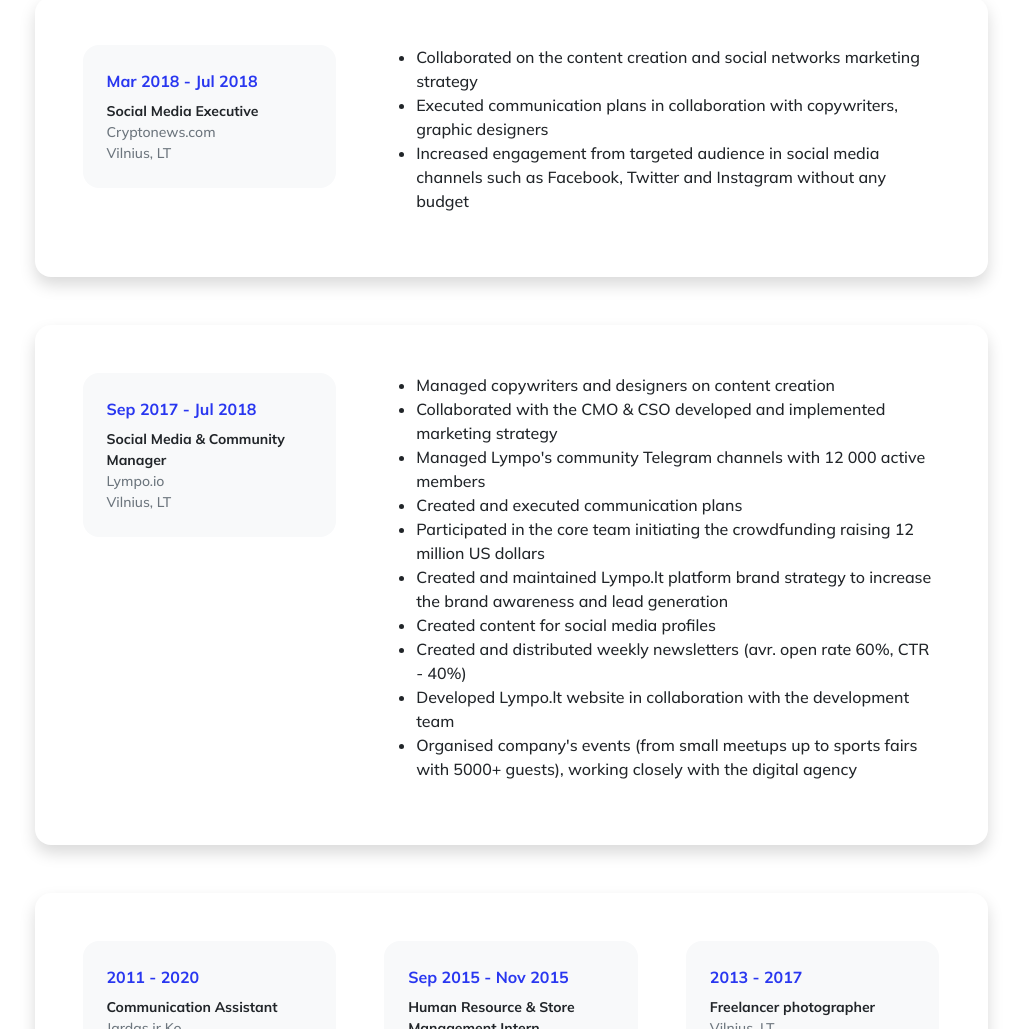
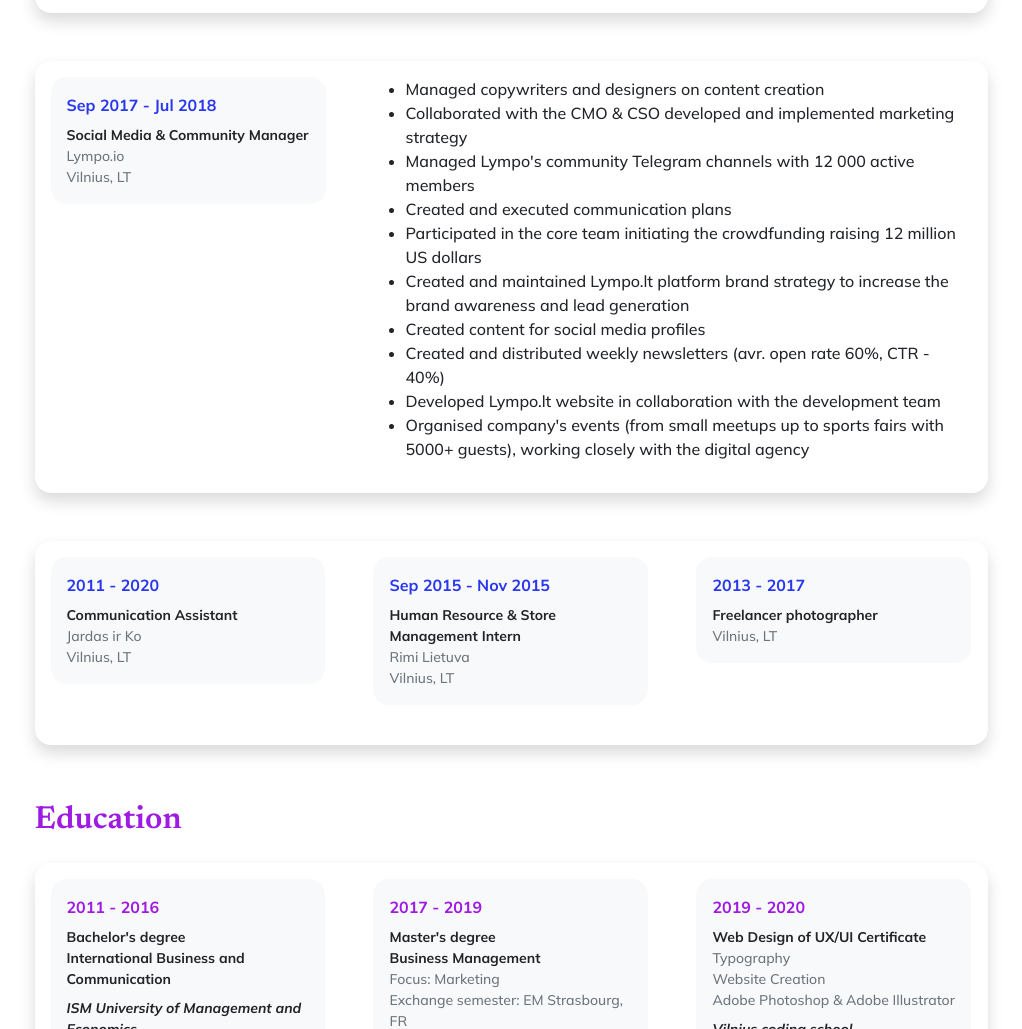
Before and after one commit to PassengerPrincess/passengerprincess.github.io, a plain HTML site: page index.html in a window 1280 px wide. Shown: the part 1771-2800 px from the top of the page, without its empty margins (129-1151 px from the left). Drawn offline with nearby package versions, Linux system fonts and the light colour scheme.

Commit message:
[FIX] padding for mobile views

```diff
--- a/index.html
+++ b/index.html
@@ -48,7 +48,11 @@
             <li class="nav-item"><a class="nav-link me-lg-3" href="#experience">Experience</a></li>
             <li class="nav-item"><a class="nav-link me-lg-3" href="#education">Education</a></li>
           </ul>
-          <a href="mailto:ziville.kairyte@gmail.com" target="_blank" class="btn btn-primary rounded-pill px-3 mb-2 mb-lg-0">
+          <a
+            href="mailto:ziville.kairyte@gmail.com"
+            target="_blank"
+            class="btn btn-primary rounded-pill px-3 mb-2 mb-lg-0"
+          >
             <span class="d-flex align-items-center">
               <i class="bi-chat-text-fill me-2"></i>
               <span class="small">ziville.kairyte@gmail.com</span>
@@ -101,10 +105,10 @@
               </div>
               <!-- Experience Card 1-->
               <div class="card shadow border-0 rounded-4 mb-5">
-                <div class="card-body p-5">
+                <div class="card-body p-3">
                   <div class="row gx-5">
                     <div class="col text-center text-lg-start mb-4 mb-lg-0">
-                      <div class="bg-light p-4 rounded-4">
+                      <div class="bg-light p-3 rounded-4">
                         <div class="text-primary fw-bolder mb-2">Jun 2019 - Present</div>
                         <div class="small fw-bolder">Communications Manager</div>
                         <div class="small text-muted">A.I.S.E</div>
@@ -138,10 +142,10 @@
               </div>
               <!-- Experience Card 2-->
               <div class="card shadow border-0 rounded-4 mb-5">
-                <div class="card-body p-5">
+                <div class="card-body p-3">
                   <div class="row gx-5">
                     <div class="col text-center text-lg-start mb-4 mb-lg-0">
-                      <div class="bg-light p-4 rounded-4">
+                      <div class="bg-light p-3 rounded-4">
                         <div class="text-primary fw-bolder mb-2">Mar 2020 - Feb 2021</div>
                         <div class="small fw-bolder">BlueBook Trainee</div>
                         <div class="small text-muted">European Commission</div>
@@ -167,10 +171,10 @@
               </div>
               <!-- Experience Card 3-->
               <div class="card shadow border-0 rounded-4 mb-5">
-                <div class="card-body p-5">
+                <div class="card-body p-3">
                   <div class="row gx-5">
                     <div class="col text-center text-lg-start mb-4 mb-lg-0">
-                      <div class="bg-light p-4 rounded-4">
+                      <div class="bg-light p-3 rounded-4">
                         <div class="text-primary fw-bolder mb-2">Mar 2018 - Jul 2018</div>
                         <div class="small fw-bolder">Social Media Executive</div>
                         <div class="small text-muted">Cryptonews.com</div>
@@ -194,10 +198,10 @@
               </div>
               <!-- Experience Card 4-->
               <div class="card shadow border-0 rounded-4 mb-5">
-                <div class="card-body p-5">
+                <div class="card-body p-3">
                   <div class="row gx-5">
                     <div class="col text-center text-lg-start mb-4 mb-lg-0">
-                      <div class="bg-light p-4 rounded-4">
+                      <div class="bg-light p-3 rounded-4">
                         <div class="text-primary fw-bolder mb-2">Sep 2017 - Jul 2018</div>
                         <div class="small fw-bolder">Social Media & Community Manager</div>
                         <div class="small text-muted">Lympo.io</div>
@@ -233,10 +237,10 @@
               </div>
               <!-- Experience Card 5-->
               <div class="card shadow border-0 rounded-4 mb-5">
-                <div class="card-body p-5">
+                <div class="card-body p-3">
                   <div class="row gx-5">
                     <div class="col-lg-4 text-center text-lg-start mb-4">
-                      <div class="bg-light p-4 rounded-4">
+                      <div class="bg-light p-3 rounded-4">
                         <div class="text-primary fw-bolder mb-2">2011 - 2020</div>
                         <div class="small fw-bolder">Communication Assistant</div>
                         <div class="small text-muted">Jardas ir Ko</div>
@@ -244,7 +248,7 @@
                       </div>
                     </div>
                     <div class="col-lg-4 text-center text-lg-start mb-4">
-                      <div class="bg-light p-4 rounded-4">
+                      <div class="bg-light p-3 rounded-4">
                         <div class="text-primary fw-bolder mb-2">Sep 2015 - Nov 2015</div>
                         <div class="small fw-bolder">Human Resource & Store Management Intern</div>
                         <div class="small text-muted">Rimi Lietuva</div>
@@ -252,7 +256,7 @@
                       </div>
                     </div>
                     <div class="col-lg-4 text-center text-lg-start mb-4">
-                      <div class="bg-light p-4 rounded-4">
+                      <div class="bg-light p-3 rounded-4">
                         <div class="text-primary fw-bolder mb-2">2013 - 2017</div>
                         <div class="small fw-bolder">Freelancer photographer</div>
                         <div class="small text-muted">Vilnius, LT</div>
@@ -267,10 +271,10 @@
               <h2 class="text-secondary fw-bolder mb-4">Education</h2>
               <!-- Education Card 1-->
               <div class="card shadow border-0 rounded-4 mb-5">
-                <div class="card-body p-5">
-                  <div class="row align-items-center gx-5">
+                <div class="card-body p-3">
+                  <div class="row gx-5">
                     <div class="col-lg-4 text-center text-lg-start mb-4">
-                      <div class="bg-light p-4 rounded-4">
+                      <div class="bg-light p-3 rounded-4">
                         <div class="text-secondary fw-bolder mb-2">2011 - 2016</div>
                         <div class="mb-2">
                           <div class="small fw-bolder">Bachelor's degree</div>
@@ -283,7 +287,7 @@
                       </div>
                     </div>
                     <div class="col-lg-4 text-center text-lg-start mb-4">
-                      <div class="bg-light p-4 rounded-4">
+                      <div class="bg-light p-3 rounded-4">
                         <div class="text-secondary fw-bolder mb-2">2017 - 2019</div>
                         <div class="mb-2">
                           <div class="small fw-bolder">Master's degree</div>
@@ -298,7 +302,7 @@
                       </div>
                     </div>
                     <div class="col-lg-4 text-center text-lg-start mb-4">
-                      <div class="bg-light p-4 rounded-4">
+                      <div class="bg-light p-3 rounded-4">
                         <div class="text-secondary fw-bolder mb-2">2019 - 2020</div>
                         <div class="mb-2">
                           <div class="small fw-bolder">Web Design of UX/UI Certificate</div>
@@ -320,13 +324,10 @@
             <section id="skills" class="pt-1 pb-1">
               <!-- Skillset Card-->
               <div class="card shadow border-0 rounded-4 mb-5">
-                <div class="card-body p-5">
+                <div class="card-body p-3">
                   <!-- Hard skills list-->
                   <div class="mb-4">
                     <div class="d-flex align-items-center mb-4">
-                      <div class="feature bg-primary bg-gradient-primary-to-secondary text-white rounded-3 me-3">
-                        <i class="bi bi-tools"></i>
-                      </div>
                       <h3 class="fw-bolder mb-0">
                         <span class="text-gradient d-inline">Hard Skills</span>
                       </h3>
@@ -380,9 +381,6 @@
                   <!-- Soft Skills list-->
                   <div class="mb-4">
                     <div class="d-flex align-items-center mb-4">
-                      <div class="feature bg-primary bg-gradient-primary-to-secondary text-white rounded-3 me-3">
-                        <i class="bi bi-code-slash"></i>
-                      </div>
                       <h3 class="fw-bolder mb-0">
                         <span class="text-gradient d-inline">Soft Skills</span>
                       </h3>
@@ -413,9 +411,6 @@
                   <!-- Languages -->
                   <div class="mb-0">
                     <div class="d-flex align-items-center mb-4">
-                      <div class="feature bg-primary bg-gradient-primary-to-secondary text-white rounded-3 me-3">
-                        <i class="bi bi-code-slash"></i>
-                      </div>
                       <h3 class="fw-bolder mb-0">
                         <span class="text-gradient d-inline">Languages</span>
                       </h3>
```
